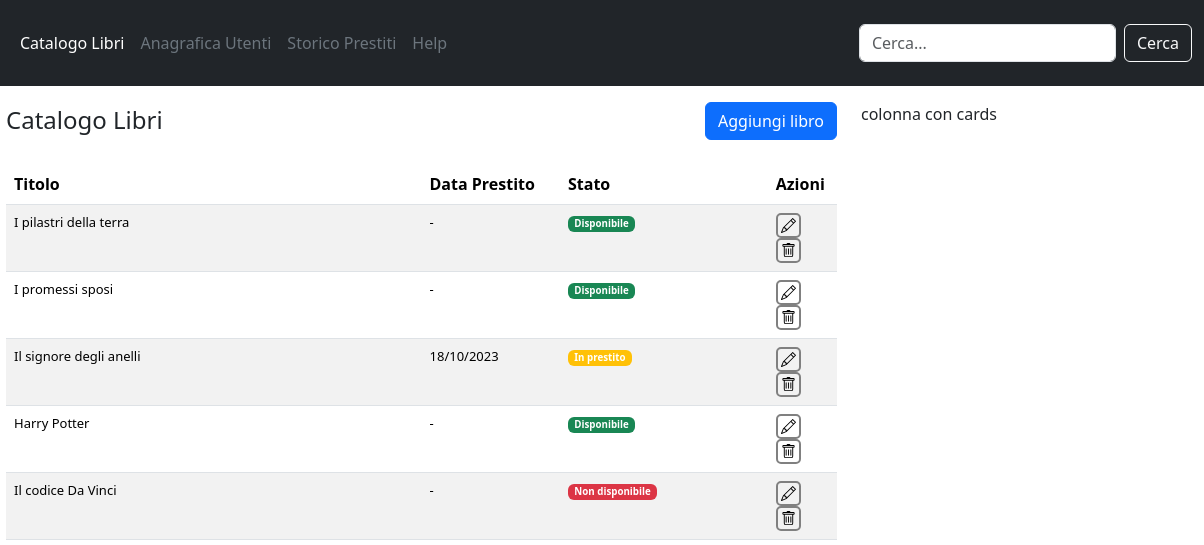
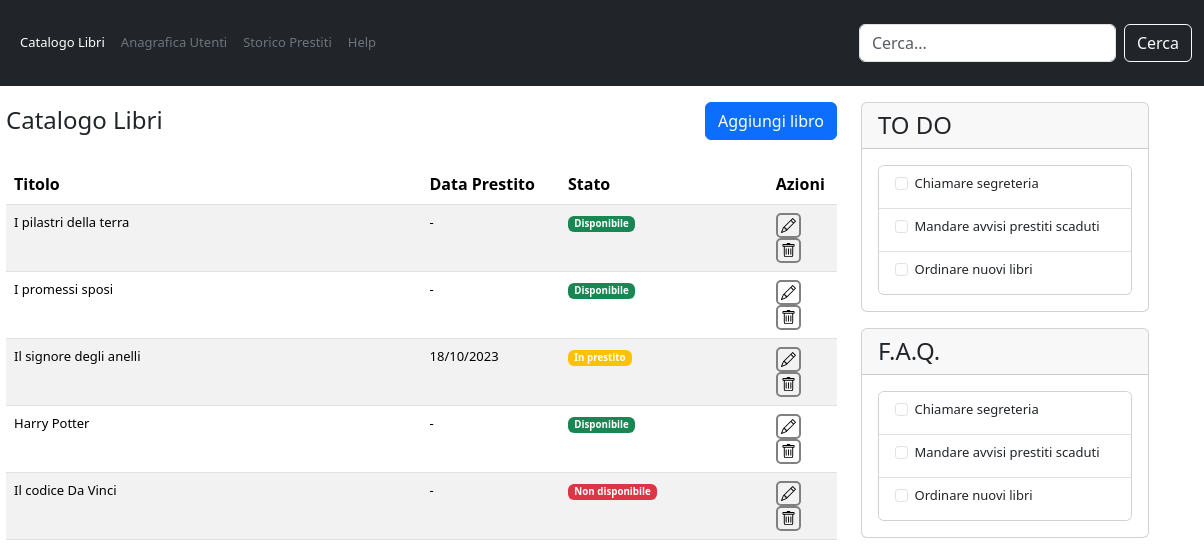
Before and after one commit to AndreaGiacometti/html-css-bootstrap-dashboard, a plain HTML site: page index.html in a window 1280 px wide. Shown: the top 545 px of the page, 76-1280 px from the left. Drawn offline with nearby package versions, Linux system fonts and the light colour scheme.

Commit message:
ADD: cards

```diff
--- a/css/style.css
+++ b/css/style.css
@@ -3,7 +3,7 @@
 }
 
 
-td{
+td, li{
     font-size: 13px;
 }
 
--- a/index.html
+++ b/index.html
@@ -222,7 +222,67 @@
                           </table>
                     </div>
                 </main>
-                <aside class="col-lg-3 mt-3">colonna con cards</aside>
+                <aside class="col-lg-3 mt-3">
+                  <div class="row">
+                    <div class="col">
+                      <div class="card mb-3" style="width:18rem;">
+                        <h4 class="card-header">TO DO</h4>
+                        <div class="card-body">
+                          <div class="card">
+                            <ul class="list-group list-group-flush">
+                              <li class="list-group-item">
+                                <div class="form-check">
+                                  <input type="checkbox" class="form-check-input" id="exampleCheck1">
+                                  <label class="form-check-label" for="exampleCheck1">Chiamare segreteria</label>
+                                </div>
+                              </li>
+                              <li class="list-group-item">
+                                <div class="form-check">
+                                  <input type="checkbox" class="form-check-input" id="exampleCheck1">
+                                  <label class="form-check-label" for="exampleCheck1">Mandare avvisi prestiti scaduti</label>
+                                </div>
+                              </li>
+                              <li class="list-group-item">
+                                <div class="form-check">
+                                  <input type="checkbox" class="form-check-input" id="exampleCheck1">
+                                  <label class="form-check-label" for="exampleCheck1">Ordinare nuovi libri</label>
+                                </div>
+                              </li>
+                            </ul>
+                          </div>
+                      </div>
+                  </div>
+                  <div class="row">
+                    <div class="col">
+                      <div class="card" style="width:18rem;">
+                        <h4 class="card-header">F.A.Q.</h4>
+                        <div class="card-body">
+                          <div class="card">
+                            <ul class="list-group list-group-flush">
+                              <li class="list-group-item">
+                                <div class="form-check">
+                                  <input type="checkbox" class="form-check-input" id="exampleCheck1">
+                                  <label class="form-check-label" for="exampleCheck1">Chiamare segreteria</label>
+                                </div>
+                              </li>
+                              <li class="list-group-item">
+                                <div class="form-check">
+                                  <input type="checkbox" class="form-check-input" id="exampleCheck1">
+                                  <label class="form-check-label" for="exampleCheck1">Mandare avvisi prestiti scaduti</label>
+                                </div>
+                              </li>
+                              <li class="list-group-item">
+                                <div class="form-check">
+                                  <input type="checkbox" class="form-check-input" id="exampleCheck1">
+                                  <label class="form-check-label" for="exampleCheck1">Ordinare nuovi libri</label>
+                                </div>
+                              </li>
+                            </ul>
+                          </div>
+                      </div>
+                  </div>
+                  </div>
+                </aside>
             </div>
         </div>
     </div>
```
